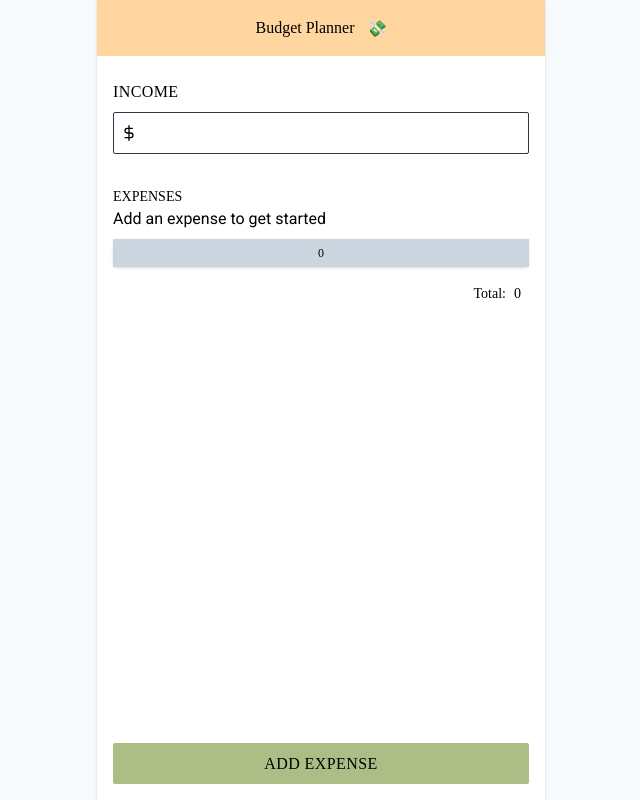
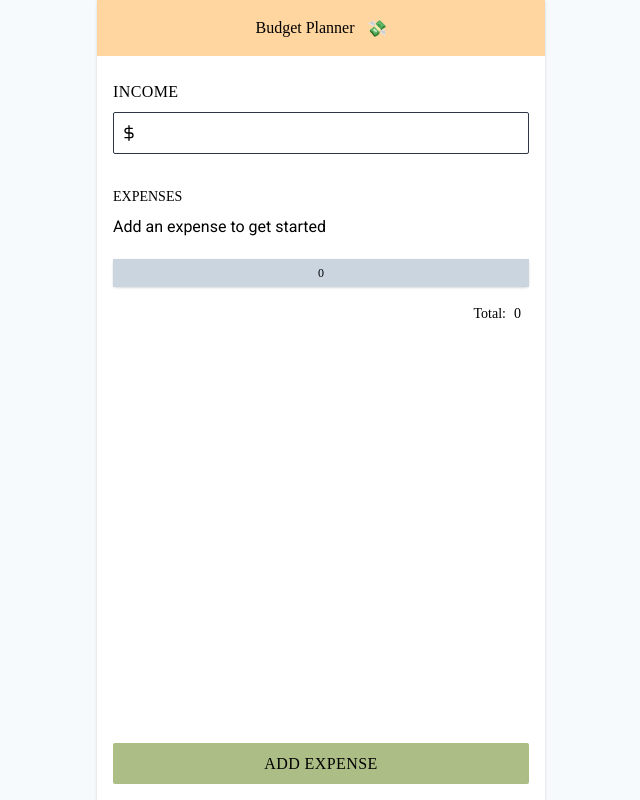
Before and after one commit to jdagmar/budget-planner, a React (Create React App) app: page / in a window 1280 px wide. Shown: the whole page, without its empty margins (319-959 px from the left). Built offline with nearby package versions, Linux system fonts and the light colour scheme; a web font is replaced by a local one.

Commit message:
Remove currency

```diff
--- a/src/components/ExpenseList.tsx
+++ b/src/components/ExpenseList.tsx
@@ -15,7 +15,7 @@ export const ExpenseList = (props: Props) => {
         key={expense.title}
       >
         <p className="mr-1">{expense.title}</p>
-        <p>{expense.cost} kr</p>
+        <p>{expense.cost}</p>
         <div className="max-w-sm">
           <Button
             text="Remove Expense"
@@ -34,7 +34,7 @@ export const ExpenseList = (props: Props) => {
       {expenseListItems.length > 0 ? (
         <ul className="mt-3 mb-8">{expenseListItems}</ul>
       ) : (
-        <p className="font-roboto">Add an expense to get started</p>
+        <p className="font-roboto mt-2 mb-5">Add an expense to get started</p>
       )}
     </div>
   );
```
